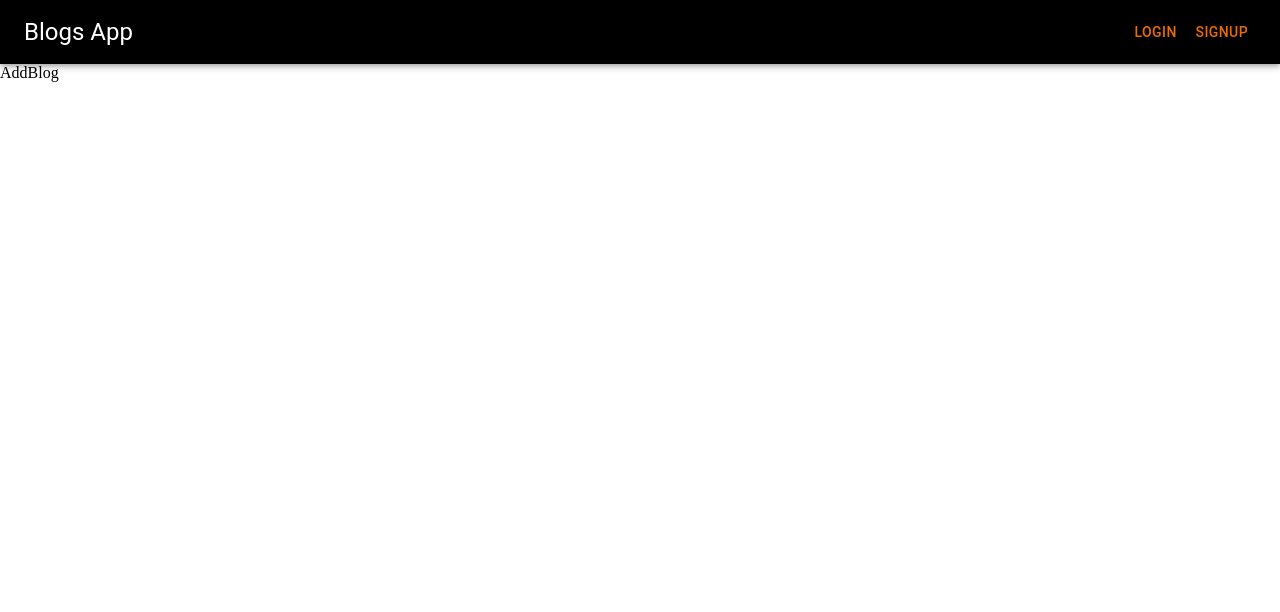
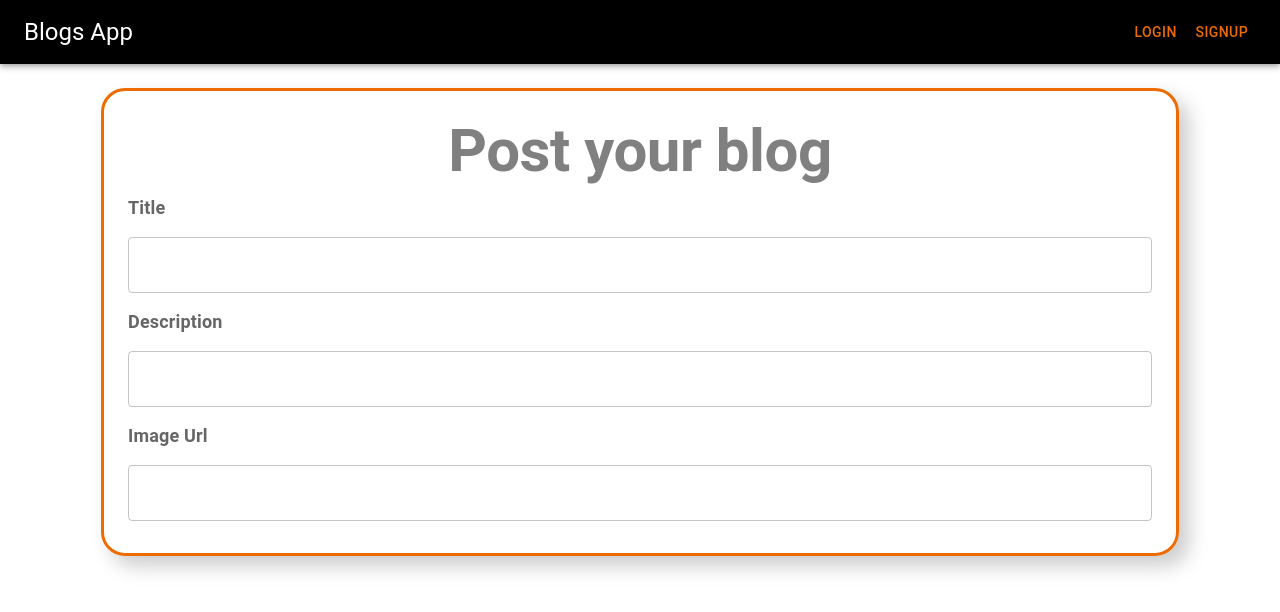
Before and after one commit to avikaldarolia/Blog, a React (Create React App) app in the folder frontend/: page /blogs/add in a window 1280 px wide. Shown: the top 612 px of the page. Built offline with nearby package versions, Linux system fonts and the light colour scheme.

Commit message:
Add blog form

```diff
--- a/frontend/src/components/AddBlog.jsx
+++ b/frontend/src/components/AddBlog.jsx
@@ -1,7 +1,42 @@
+import { Box, InputLabel, TextField, Typography } from '@mui/material';
 import React from 'react';
 
+const labelStyles = { mt: 1, fontSize: '18px', fontWeight: 'bold' };
 const AddBlog = () => {
-  return <div>AddBlog</div>;
+  return (
+    <div>
+      <form action="">
+        <Box
+          border={3}
+          borderColor="#ED6C02"
+          borderRadius={6}
+          boxShadow="10px 10px 20px #ccc"
+          padding={3}
+          margin={'auto'}
+          display="flex"
+          flexDirection={'column'}
+          width={'80%'}
+          marginTop={3}
+        >
+          <Typography
+            fontWeight="bold"
+            // padding={1}
+            color="grey"
+            variant="h2"
+            textAlign="center"
+          >
+            Post your blog
+          </Typography>
+          <InputLabel sx={labelStyles}>Title</InputLabel>
+          <TextField margin="normal" variant="outlined" />
+          <InputLabel sx={labelStyles}>Description</InputLabel>
+          <TextField margin="normal" variant="outlined" />
+          <InputLabel sx={labelStyles}>Image Url</InputLabel>
+          <TextField margin="normal" variant="outlined" />
+        </Box>
+      </form>
+    </div>
+  );
 };
 
 export default AddBlog;
```
